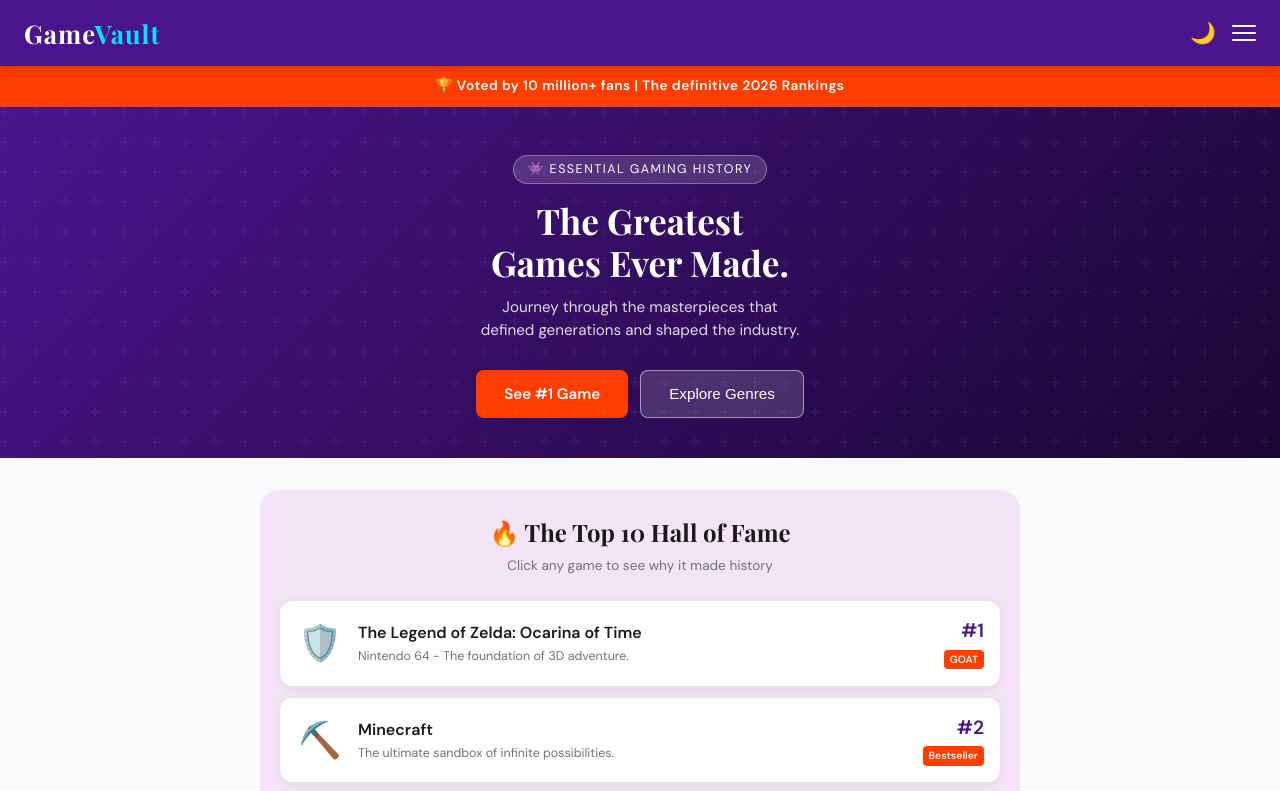
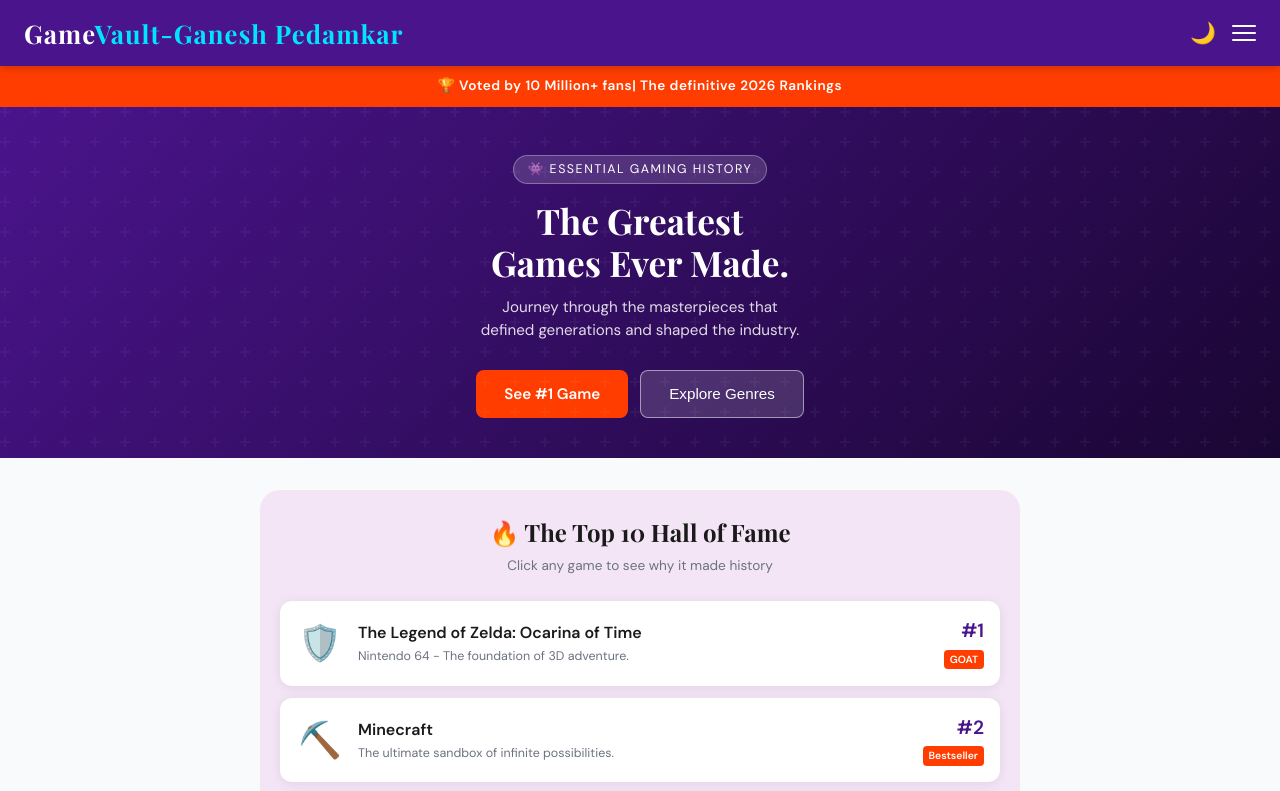
Before and after one commit to ganeshpedamkar27-ai/top-10-greatest-game-of-all-time-Ganesh-Pedamkar, a plain HTML site: page index.html in a window 1280 px wide. Shown: the top 791 px of the page. Drawn offline with nearby package versions, Linux system fonts and the light colour scheme.

Commit message:
Update index.html

```diff
--- a/index.html
+++ b/index.html
@@ -258,7 +258,7 @@
 
   <nav>
     <div class="nav-top">
-      <div class="nav-logo">Game<span>Vault</span></div>
+      <div class="nav-logo">Game<span>Vault-Ganesh Pedamkar</span></div>
       <div style="display:flex;align-items:center;gap:12px;">
         <button class="dark-toggle" onclick="document.body.classList.toggle('dark')">🌙</button>
         <button class="nav-toggle" onclick="document.getElementById('navLinks').classList.toggle('open')">
@@ -275,7 +275,7 @@
   </nav>
 
   <div class="offers-strip">
-    🏆 Voted by 10 million+ fans <span>|</span> The definitive <strong>2026 Rankings</strong>
+    🏆 Voted by 10 Million+ fans<span>|</span> The definitive <strong>2026 Rankings</strong>
   </div>
 
   <div class="hero">
```
